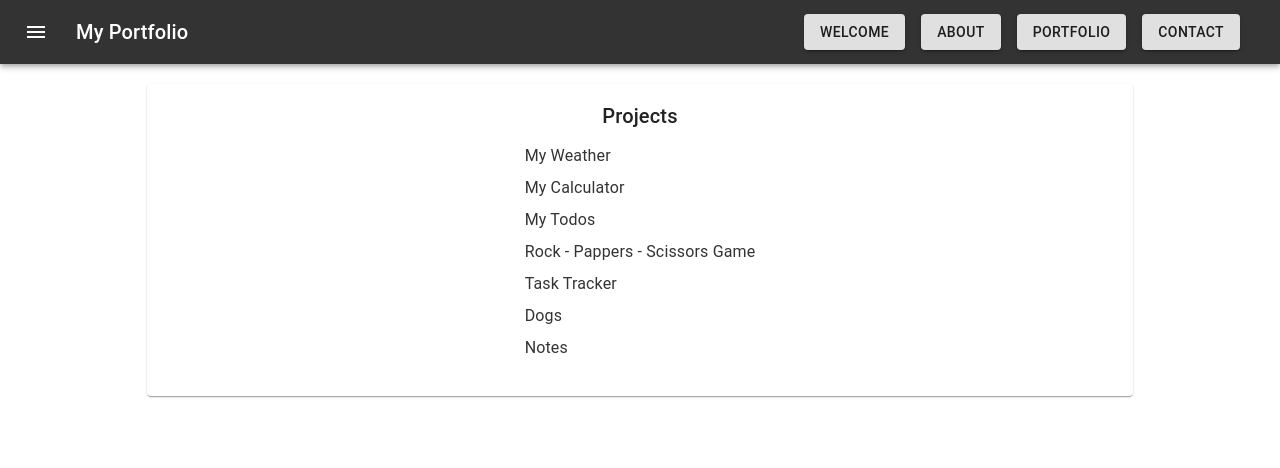
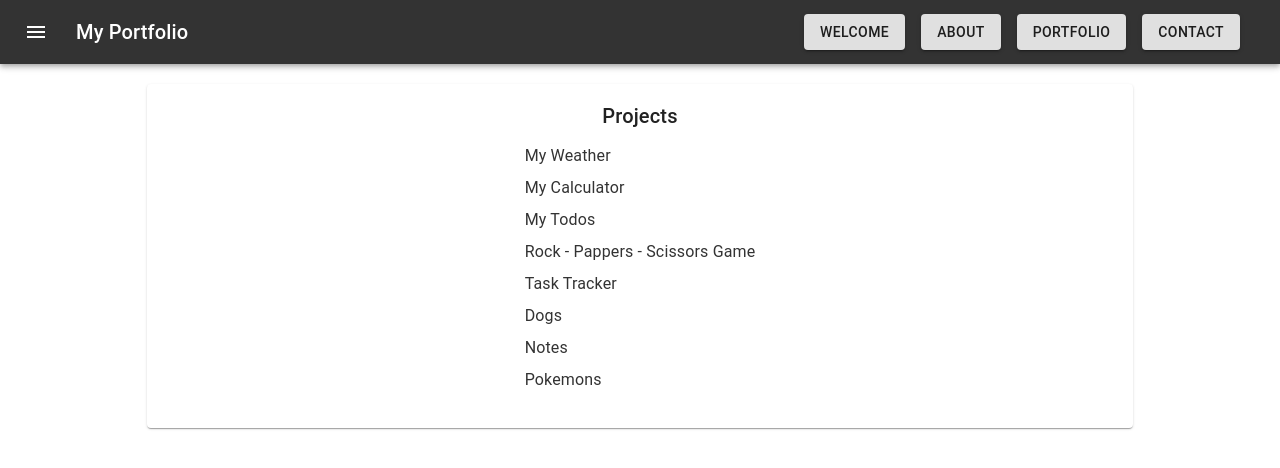
Before and after one commit to jlameiro87/portfolio, a React (Create React App) app: page /portfolio in a window 1280 px wide. Shown: the top 468 px of the page. Built offline with nearby package versions, Linux system fonts and the light colour scheme.

Commit message:
Added pokemon app

```diff
--- a/src/components/Portfolio.js
+++ b/src/components/Portfolio.js
@@ -53,6 +53,11 @@ const Portfolio = () => {
       id: 7,
       text: 'Notes',
       url: 'https://jlameiro-react-notes.netlify.app/'
+    },
+    {
+      id: 8,
+      text: 'Pokemons',
+      url: 'https://jlameiro-react-pokemons.netlify.app/'
     }
   ]
 
```
